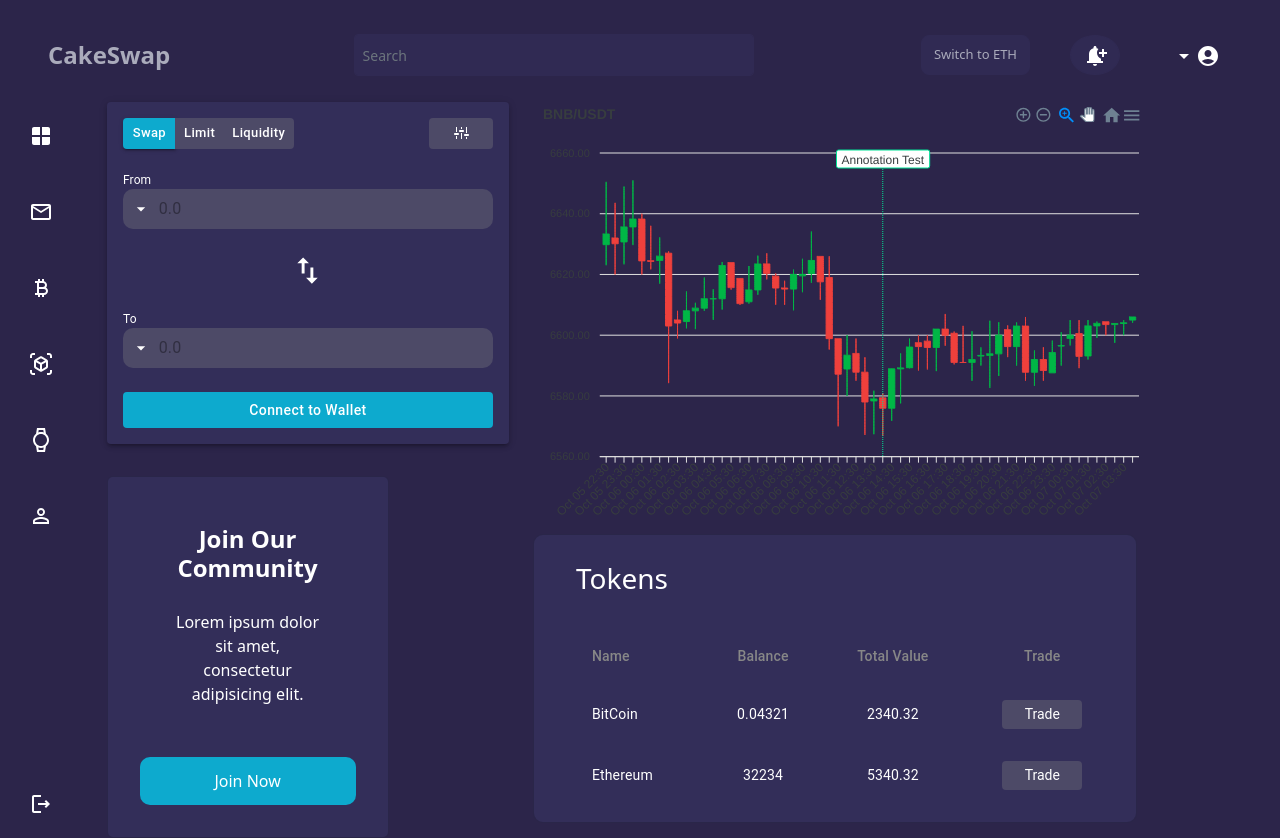
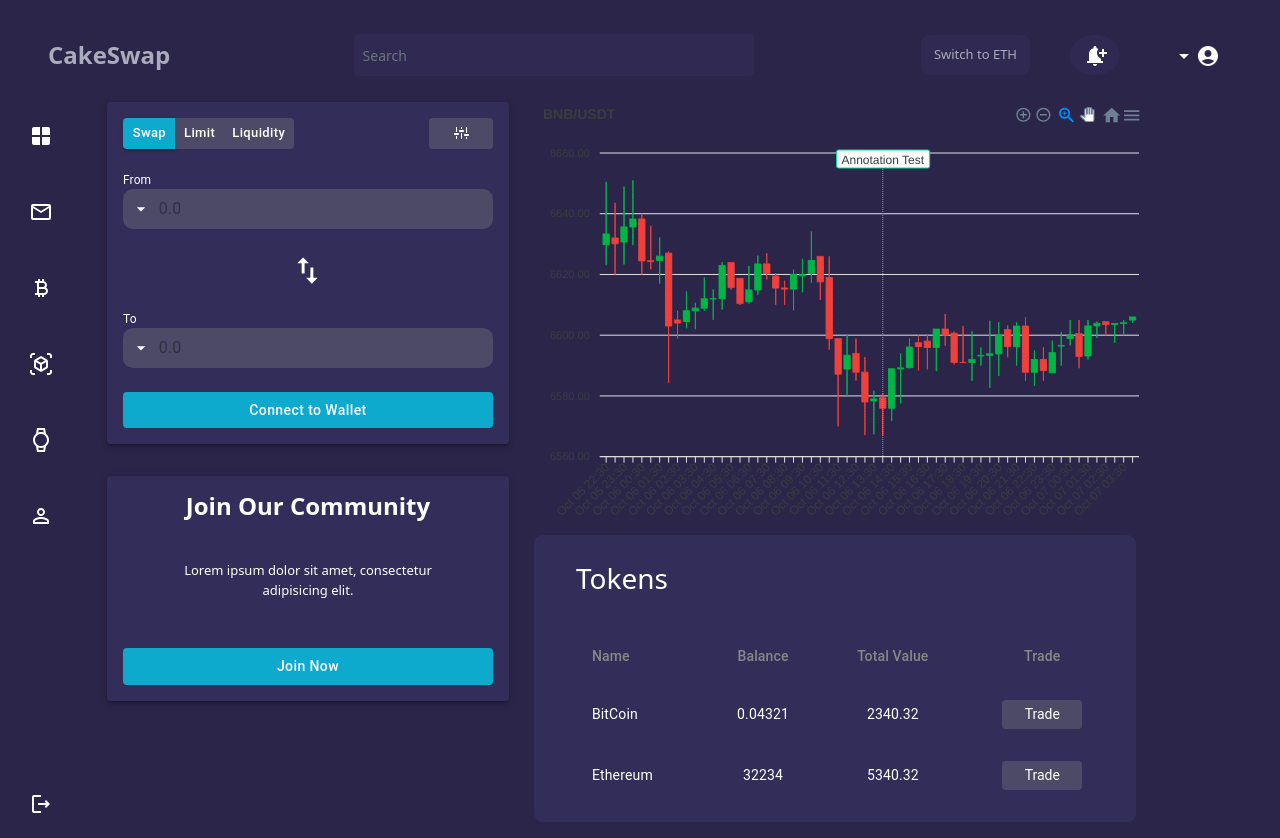
Before and after one commit to John-Kimani/cryptodashboard, a React (Create React App) app: page / in a window 1280 px wide. Built offline with nearby package versions, Linux system fonts and the light colour scheme.

Commit message:
Style: revamp Community component

```diff
--- a/src/Components/Community/Community.jsx
+++ b/src/Components/Community/Community.jsx
@@ -1,21 +1,21 @@
 import React from 'react';
-import './community.css';
+import { joinBtn, heading, content } from './styles.js';
 import Box from "@mui/material/Box";
-import Card from "react-bootstrap/Card";
-import Button from 'react-bootstrap/Button';
+import Button from '@mui/material/Button';
+import Stack from "@mui/material/Stack";
+import {Paper} from "@mui/material";
 
 function Community() {
   return (
-    <Box>
-        <Card className='box-card'>
-            <Card.Body>
-                <h4 className='heading'>Join Our Community</h4>
-                <p className='content'>Lorem ipsum dolor sit amet, consectetur adipisicing elit.</p>
-            </Card.Body>
-            <Button className='join_community-btn'>Join Now</Button>
-
-        </Card>
-    </Box>
+    <Paper elevation={3} style={{backgroundColor: "#332E59",color:"#fefefe"}} sx={{p:2, }}>
+    <Stack >
+        <Box>
+            <h4 style={heading}>Join Our Community</h4>
+            <p style={content}>Lorem ipsum dolor sit amet, consectetur adipisicing elit.</p>
+        </Box>
+        <Button style={joinBtn}>Join Now</Button>
+    </Stack>
+  </Paper>
   )
 }
 
--- a/src/Components/Community/community.css
+++ /dev/null
@@ -1,25 +0,0 @@
-.box-card{
-    background-color: #332E59;
-    width: 70%;
-    padding: 2rem;
-}
-
-.heading{
-    text-align: center;
-    font-weight: bold;
-}
-
-.content{
-    text-align: center;
-    padding: 1.2rem;
-}
-
-.join_community-btn{
-    background-color: #0DAACE;
-    color: white;
-    border: none;
-    border-radius: 10px;
-    outline: none;
-    width: 100%;
-    height: 3rem;
-}
--- /dev/null
+++ b/src/Components/Community/styles.js
@@ -0,0 +1,16 @@
+export const heading = {
+    textAlign: "center",
+    fontWeight: "bold"
+}
+
+export const content = {
+    textAlign: "center",
+    padding: "2rem",
+    fontSize: "small"
+}
+
+export const joinBtn ={
+    backgroundColor: "#0DAACE",
+    textTransform: "none",
+    color:"white"
+}
```
